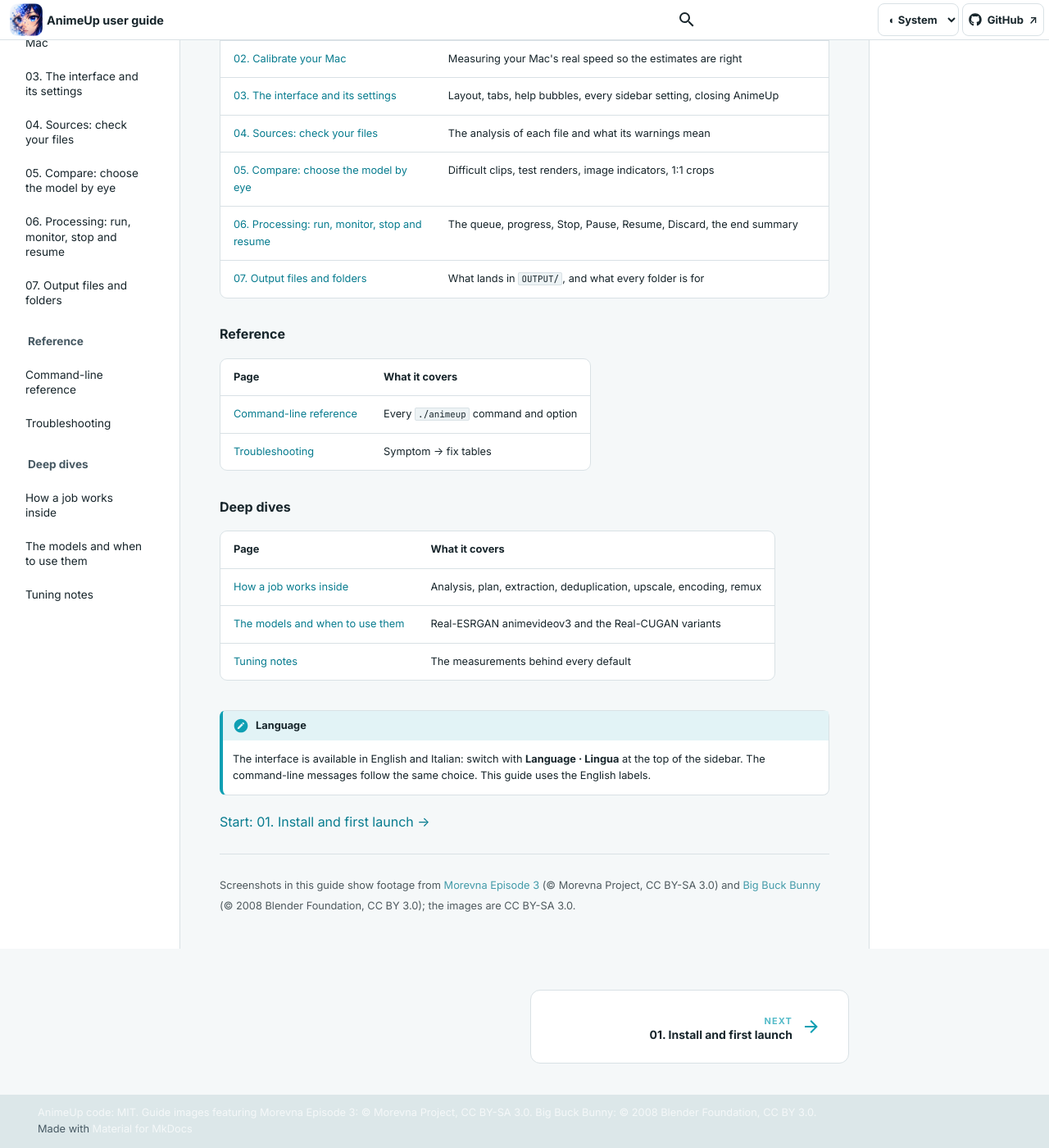
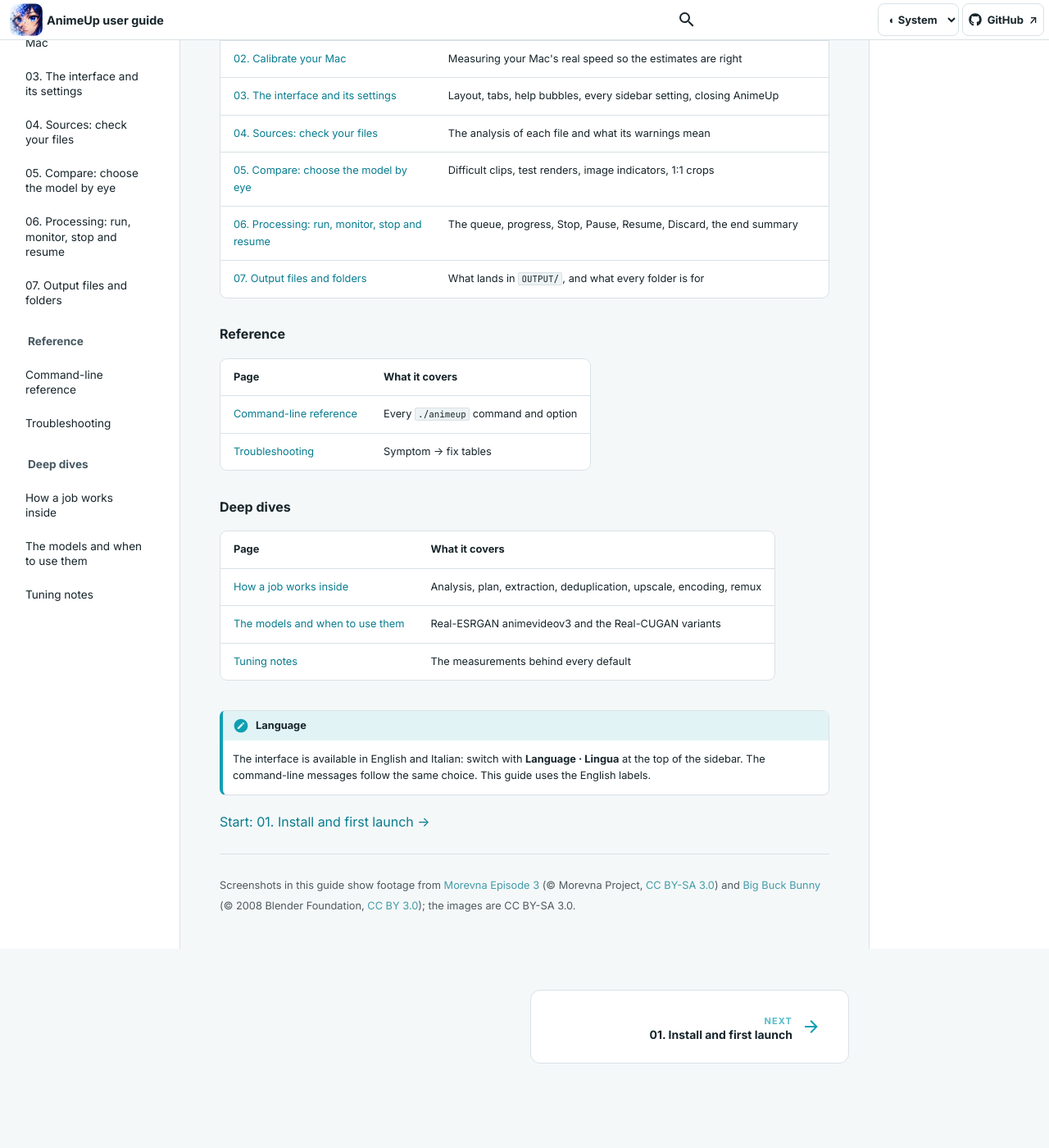
Before and after one commit to Interstellar0verdrive/AnimeUp, an MkDocs documentation site: the page built from docs/guide/index.md, in a window 1280 px wide and 1400 px high, scrolled down 3531 px. Shown: the whole window at 82% size. Built offline with MkDocs 1.6.1 and Material for MkDocs 9.7.7, drawn with Linux system fonts in a browser that asks for light colours; after the commit the page ends 4866 px from its top, so only the background shows below that.

Commit message:
Remove repeated guide footer credits

```diff
--- a/docs/guide/index.md
+++ b/docs/guide/index.md
@@ -101,5 +101,7 @@ Step 2 is optional but recommended: without it AnimeUp still works, but every ti
 
 <small>Screenshots in this guide show footage from
 [Morevna Episode 3](https://archive.org/details/morevna-ep3) (© Morevna
-Project, CC BY-SA 3.0) and [Big Buck Bunny](https://peach.blender.org)
-(© 2008 Blender Foundation, CC BY 3.0); the images are CC BY-SA 3.0.</small>
+Project, [CC BY-SA 3.0](https://creativecommons.org/licenses/by-sa/3.0/))
+and [Big Buck Bunny](https://peach.blender.org) (© 2008 Blender Foundation,
+[CC BY 3.0](https://creativecommons.org/licenses/by/3.0/)); the images are
+CC BY-SA 3.0.</small>
--- a/docs/stylesheets/extra.css
+++ b/docs/stylesheets/extra.css
@@ -483,17 +483,8 @@
   color: var(--animeup-success);
 }
 
-.md-footer-meta__inner {
-  color: var(--animeup-muted);
-  line-height: 1.6;
-}
-
-.md-footer-meta .md-copyright {
-  color: var(--animeup-muted);
-}
-
-.md-footer-meta .md-copyright a {
-  color: var(--animeup-link);
+.md-footer-meta {
+  display: none;
 }
 
 /* Keep chapter navigation inside the reading column, like the guide content. */
--- a/mkdocs.yml
+++ b/mkdocs.yml
@@ -86,9 +86,5 @@ extra_css:
 extra_javascript:
   - javascripts/theme-select.js
 
-copyright: >-
-  AnimeUp code: <a href="https://github.com/Interstellar0verdrive/AnimeUp/blob/main/LICENSE">MIT</a>.
-  Guide images featuring <a href="https://archive.org/details/morevna-ep3">Morevna Episode 3</a>:
-  &copy; Morevna Project, <a href="https://creativecommons.org/licenses/by-sa/3.0/">CC BY-SA 3.0</a>.
-  <a href="https://peach.blender.org/">Big Buck Bunny</a>:
-  &copy; 2008 Blender Foundation, <a href="https://creativecommons.org/licenses/by/3.0/">CC BY 3.0</a>.
+extra:
+  generator: false
```
